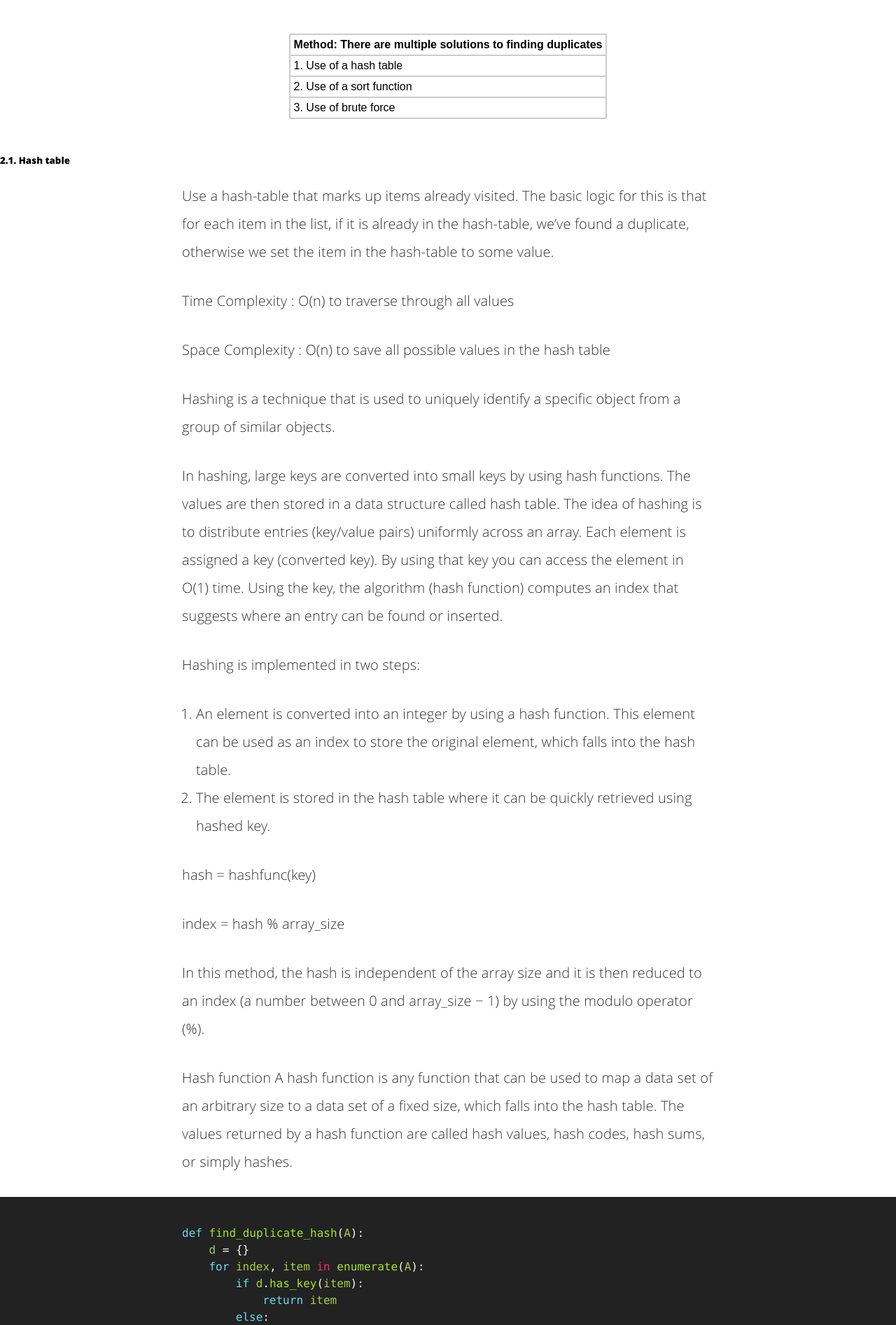
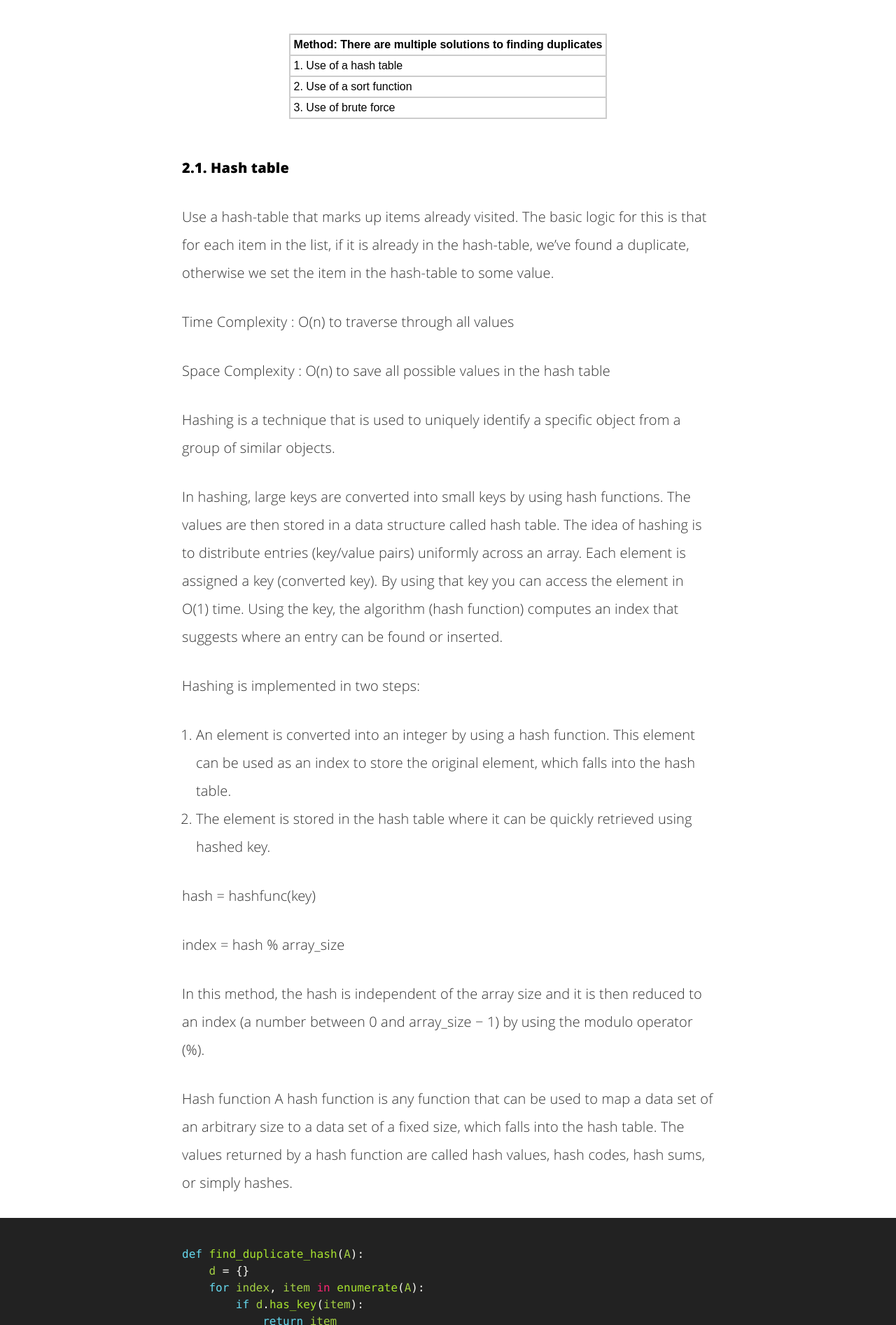
Before and after one commit to JuliaTorrejon/juliatorrejon.github.io, a Jekyll site: the page built from _posts/2019-04-20-1.-array-coding-interview-questions.md, in a window 1280 px wide. Shown: the part 2982-4875 px from the top of the page at 70% size. Built offline with Jekyll 4.4.1, drawn with Linux system fonts in a browser that asks for light colours.

```diff
--- a/_posts/2019-04-20-1.-array-coding-interview-questions.md
+++ b/_posts/2019-04-20-1.-array-coding-interview-questions.md
@@ -81,7 +81,7 @@ Given a large array of N values and that one of them occurs twice, find this dup
 | 2. Use of a sort function   |
 | 3. Use of brute force   |
 
-##### 2.1. Hash table
+#### 2.1. Hash table
 
 Use a hash-table that marks up items already visited. The basic logic for this is that for each item in the list, if it is already in the hash-table, we've found a duplicate, otherwise we set the item in the hash-table to some value.
 
```
